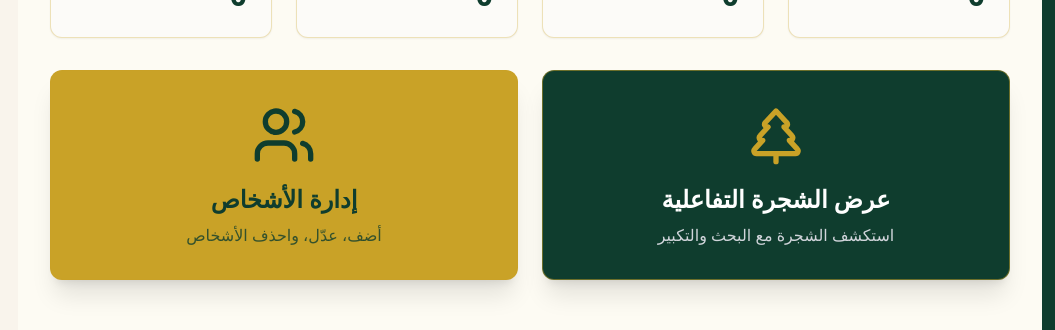
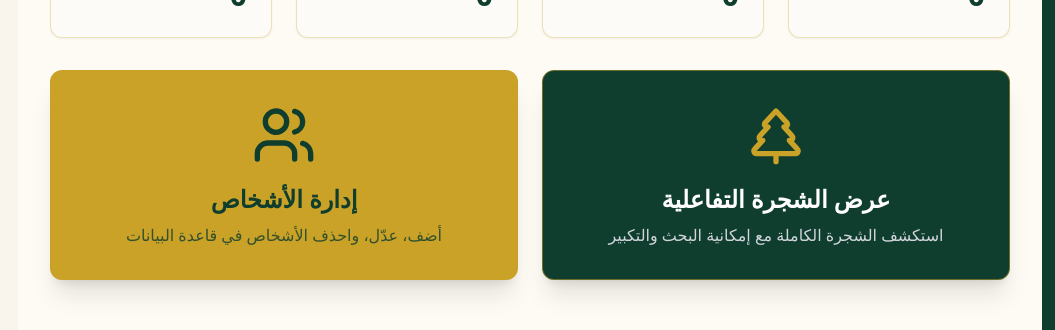
Before and after one commit to Mohamed122-r/genealogy-platform, a Next.js app: page /admin/dashboard in a window 1280 px wide. Shown: the part 176-506 px from the top of the page, without its empty margins (225-1280 px from the left). Built offline with nearby package versions, Linux system fonts and the light colour scheme; no server answers; the database is empty; sample sign-in values are in the browser's storage.

Commit message:
Refactor AdminDashboard component layout and content
Updated text content and improved accessibility by adding class names for hover effects.

```diff
--- a/app/admin/dashboard/page.tsx
+++ b/app/admin/dashboard/page.tsx
@@ -6,6 +6,7 @@ import Link from "next/link";
 
 export default async function AdminDashboard() {
   const session = await auth();
+
   const [totalPeople, alivePeople, deceasedPeople, totalBranches] = await Promise.all([
     db.person.count({ where: { deletedAt: null } }),
     db.person.count({ where: { status: "ALIVE", deletedAt: null } }),
@@ -22,38 +23,46 @@ export default async function AdminDashboard() {
 
   return (
     <div>
-      <h1 className="text-3xl font-bold text-deep-green mb-8">مرحباً بك، {session?.user?.name}</h1>
+      <h1 className="text-3xl font-bold text-deep-green mb-8">
+        مرحباً بك، {session?.user?.name}
+      </h1>
+
       <div className="grid gap-6 md:grid-cols-2 lg:grid-cols-4 mb-8">
         {stats.map((stat) => {
           const Icon = stat.icon;
           return (
             <Card key={stat.title} className="border-gold-500/30">
               <CardHeader className="flex flex-row items-center justify-between space-y-0 pb-2">
-                <CardTitle className="text-sm font-medium text-muted-foreground">{stat.title}</CardTitle>
+                <CardTitle className="text-sm font-medium text-muted-foreground">
+                  {stat.title}
+                </CardTitle>
                 <Icon className={`h-5 w-5 ${stat.color}`} />
               </CardHeader>
-              <CardContent><div className="text-3xl font-bold text-deep-green">{stat.value}</div></CardContent>
+              <CardContent>
+                <div className="text-3xl font-bold text-deep-green">{stat.value}</div>
+              </CardContent>
             </Card>
           );
         })}
       </div>
 
       <div className="grid gap-6 md:grid-cols-2">
-        <Link href="/tree">
+        <Link href="/tree" className="group">
           <Card className="bg-deep-green text-white border-gold-500/50 hover:bg-deep-green/90 transition-all shadow-xl h-full">
             <CardContent className="p-8 flex flex-col items-center text-center">
-              <TreePine className="w-16 h-16 text-gold-500 mb-4" />
+              <TreePine className="w-16 h-16 text-gold-500 mb-4 group-hover:scale-110 transition-transform" />
               <h2 className="text-2xl font-bold mb-2">عرض الشجرة التفاعلية</h2>
-              <p className="text-gray-300">استكشف الشجرة مع البحث والتكبير</p>
+              <p className="text-gray-300">استكشف الشجرة الكاملة مع إمكانية البحث والتكبير</p>
             </CardContent>
           </Card>
         </Link>
-        <Link href="/admin/people">
+
+        <Link href="/admin/people" className="group">
           <Card className="bg-gold-500 text-deep-green border-gold-500/50 hover:bg-gold-600 transition-all shadow-xl h-full">
             <CardContent className="p-8 flex flex-col items-center text-center">
-              <Users className="w-16 h-16 text-deep-green mb-4" />
+              <Users className="w-16 h-16 text-deep-green mb-4 group-hover:scale-110 transition-transform" />
               <h2 className="text-2xl font-bold mb-2">إدارة الأشخاص</h2>
-              <p className="text-deep-green/80">أضف، عدّل، واحذف الأشخاص</p>
+              <p className="text-deep-green/80">أضف، عدّل، واحذف الأشخاص في قاعدة البيانات</p>
             </CardContent>
           </Card>
         </Link>
```
